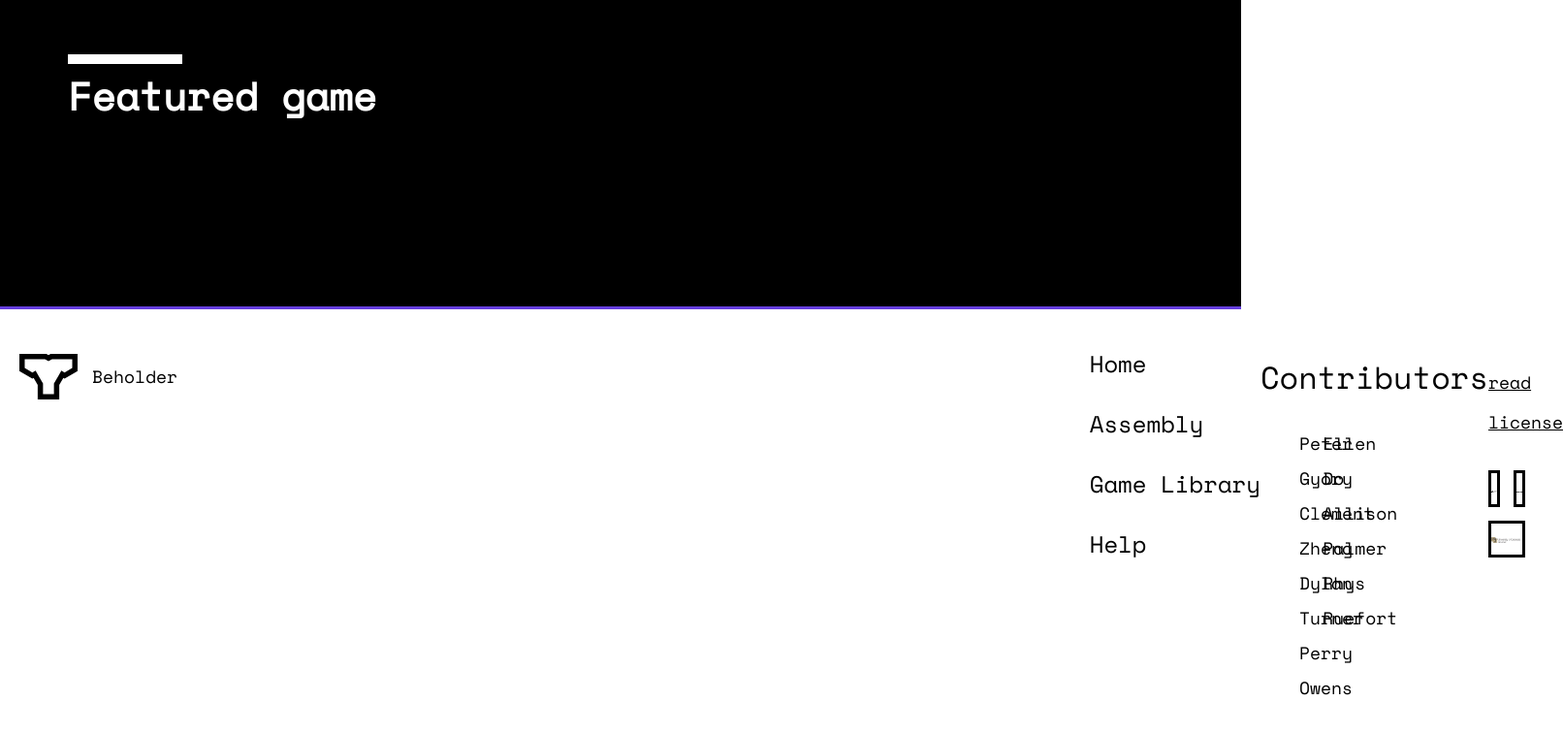
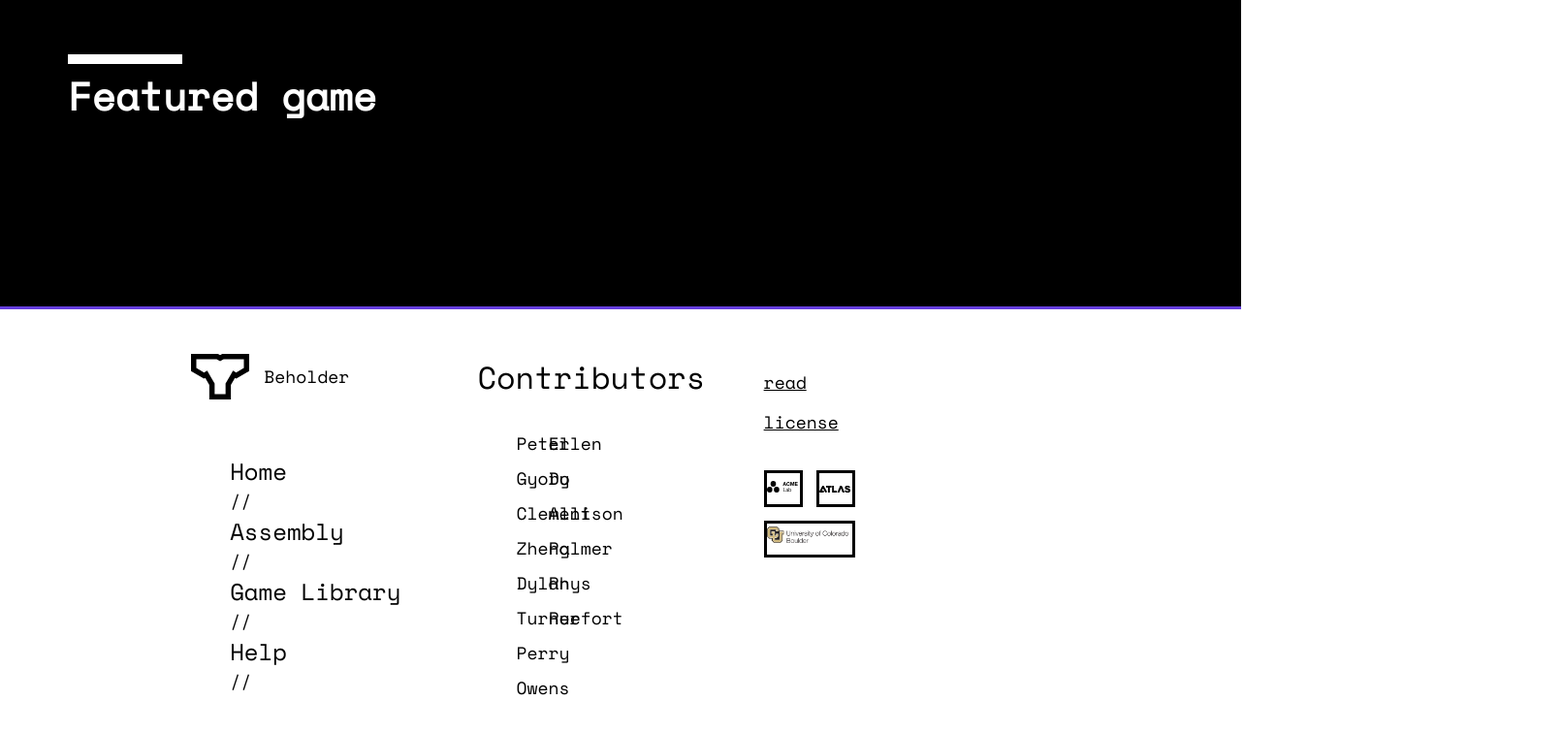
Before and after one commit to project-beholder/beholder-nexus, a React (Vite) app in the folder client/: page / in a window 1280 px wide. Shown: the part 2756-3512 px from the top of the page at 97% size, 1612 px wide, since content can reach past the window. Built offline with nearby package versions, Linux system fonts and the light colour scheme.

Commit message:
fixes to attributes affecting footer nav

```diff
--- a/client/src/components/Navbar.js
+++ b/client/src/components/Navbar.js
@@ -8,37 +8,17 @@ import '../css/navbar.css';
 class Navbar extends React.Component {
     render() {
         return(
-            <nav className="dark-scroll">
-                <a id='nav-logo-link' href="/">
-                    <img id="nav-logo" src={tinycadelogo} alt='Tinycade Logo' />
-                    <span id='nav-title'>beholder</span>
+            <nav id="main-nav" className="dark-scroll">
+                <a id="nav-logo-link" href="/">
+                    <img id="nav-logo" src={tinycadelogo} alt="Tinycade Logo" />
+                    <span id="nav-title">beholder</span>
                 </a>
-                <span id='nav-links'>
-                    <a href='/assembly'>ASSEMBLY</a>//
-                    <a href='/game-library'>GAME LIBRARY</a>//
-                    <a href='/help'>HELP</a>
+                <span id="nav-links">
+                    <a href="/assembly">ASSEMBLY</a>//
+                    <a href="/game-library">GAME LIBRARY</a>//
+                    <a href="/help">HELP</a>
                 </span>
             </nav>
-
-            // <nav>
-            //     <a className="nav-logo-link" href="/">
-            //         <span id="nav-logo"><img  src={tinycadelogo} alt="Tinycade Logo" /></span>
-            //         <span id="nav-title">beholder</span>
-            //     </a>
-
-            //     <div className="nav-menu">
-            //         <button id="nav-toggle">&lt; MENU</button>
-            //         <span className="nav-links">
-            //         <a className="selected" href="/">HOME</a>
-            //         //
-            //         <a href="/assembly">ASSEMBLY</a>
-            //         //
-            //         <a href="/game-library">GAME LIBRARY</a>
-            //         //
-            //         <a href="/help">HELP</a>
-            //         </span>
-            //     </div>
-            // </nav>
         )
     };
 }
--- a/client/src/css/navbar.css
+++ b/client/src/css/navbar.css
@@ -1,6 +1,6 @@
 @import url('./universal.css');
 
-nav {
+#main-nav {
     /* display: block; */
     position: sticky;
     z-index: 100;
```
